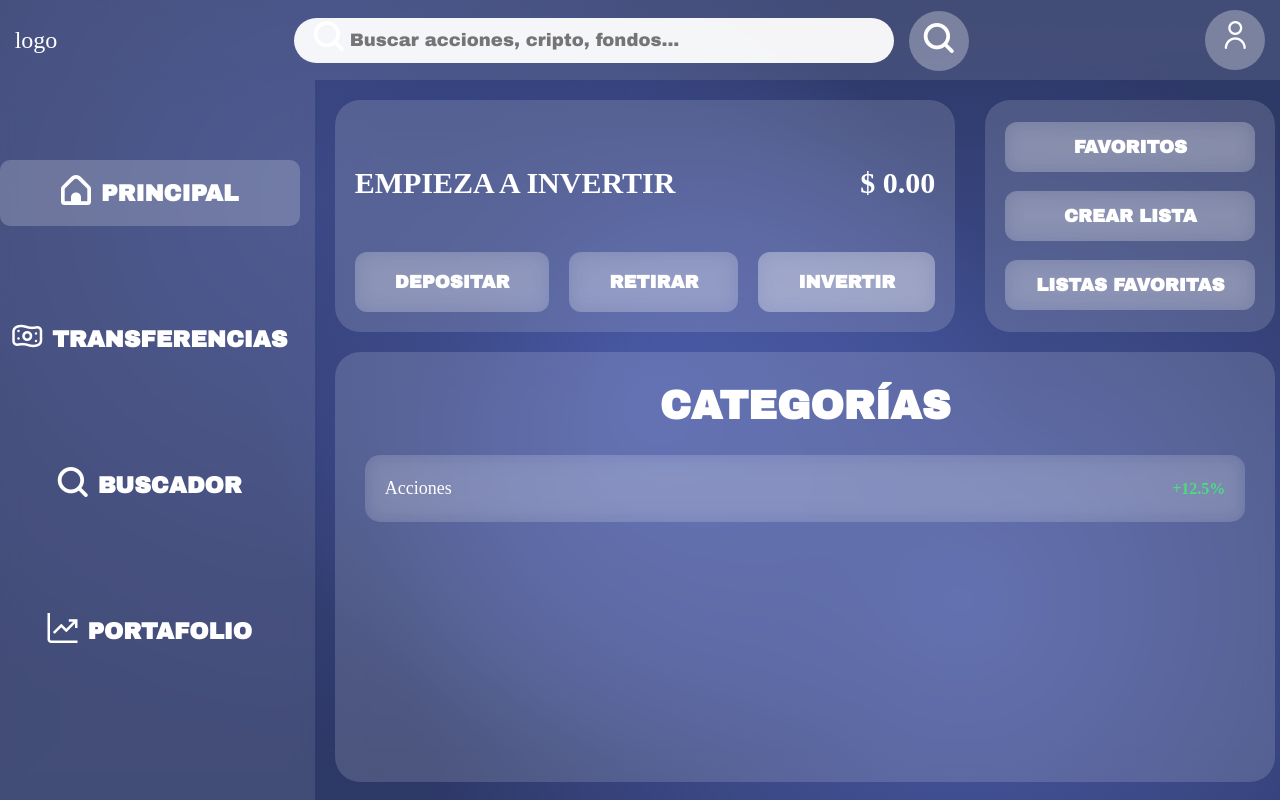
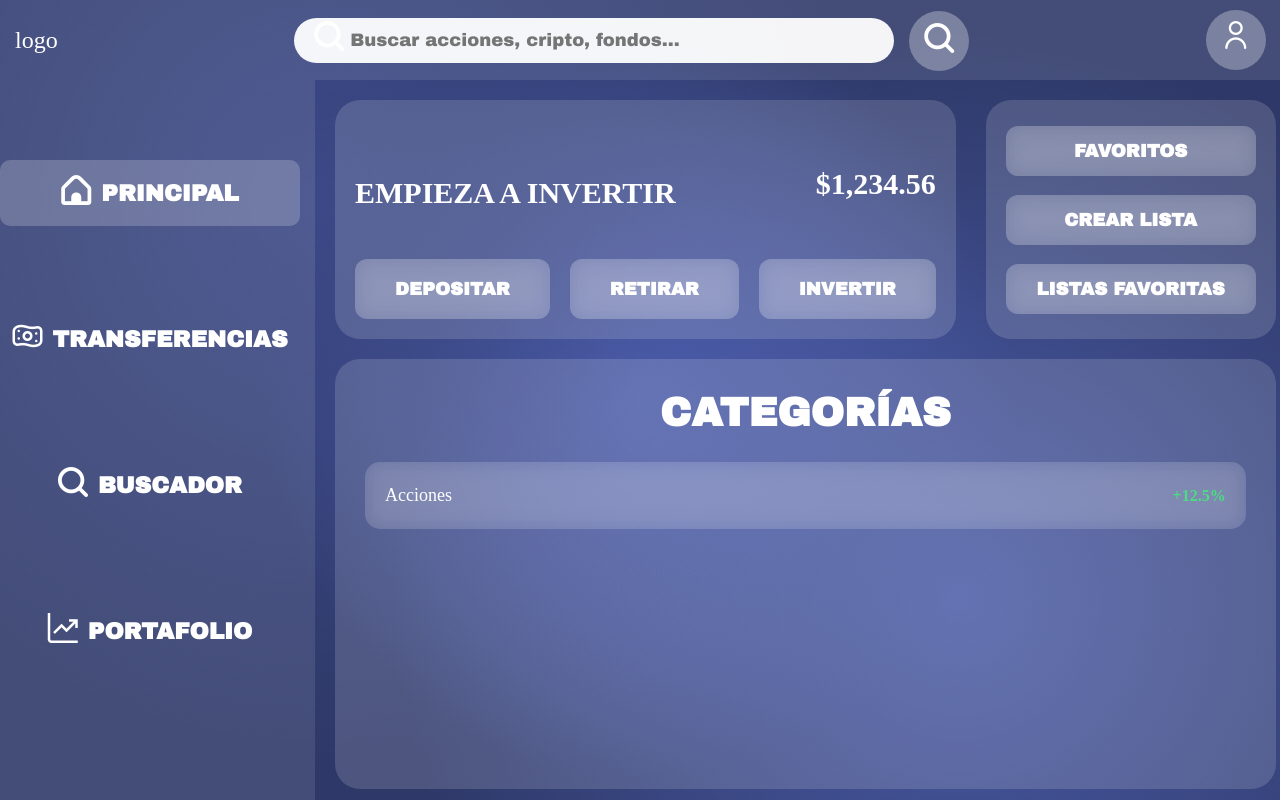
Before and after one commit to FranzFQ/hapi_page_proyect, a React (Vite) app in the folder fronted/: page / in a window 1280 px wide. Built offline with nearby package versions, Linux system fonts and the light colour scheme.

Commit message:
refactor(user): make user-home components data-driven
Refactors the InvestmentSection to accept a 'balance' prop, preparing it for future backend integration. UserHome is updated to pass this prop down.

```diff
--- a/fronted/src/pages/UserHome.jsx
+++ b/fronted/src/pages/UserHome.jsx
@@ -9,23 +9,18 @@ import '../style/UserGlobal.css';
 import '../style/UserHome.css';
 
 const UserHome = () => {
+  const userBalance = 1234.56;
+
   return (
-    <div className="dashboard-container">
-      {/* Header */}
+    <div className="dashboard-container fade-in">
       <Header />
-
-      {/* Main Content */}
       <div className="main-content">
-        {/* Sidebar */}
         <Sidebar />
-
-        {/* Center Content */}
         <main className="center-content">
           <div className="top-section">
-            <InvestmentSection />
+            <InvestmentSection balance={userBalance} />
             <FavoritesSection />
           </div>
-
           <CategoriesSection />
         </main>
       </div>
--- a/fronted/src/user-components/InvestmentSection.jsx
+++ b/fronted/src/user-components/InvestmentSection.jsx
@@ -1,20 +1,24 @@
 import React from 'react';
 import '../style/UserHome.css';
 
-const InvestmentSection = () => {
+
+export default function InvestmentSection({ balance }) {
+  const formattedBalance = new Intl.NumberFormat('en-US', {
+    style: 'currency',
+    currency: 'USD',
+  }).format(balance || 0);
+
   return (
     <div className="investment-section">
       <div className="investment-info">
         <span className="investment-label">EMPIEZA A INVERTIR</span>
-        <span className="investment-amount">$ 0.00</span>
+        <p className="investment-amount">{formattedBalance}</p>
       </div>
       <div className="action-buttons">
         <button className="action-btn">DEPOSITAR</button>
         <button className="action-btn">RETIRAR</button>
-        <button className="action-btn primary">INVERTIR</button>
+        <button className="action-btn">INVERTIR</button>
       </div>
     </div>
   );
 };
-
-export default InvestmentSection;
```
